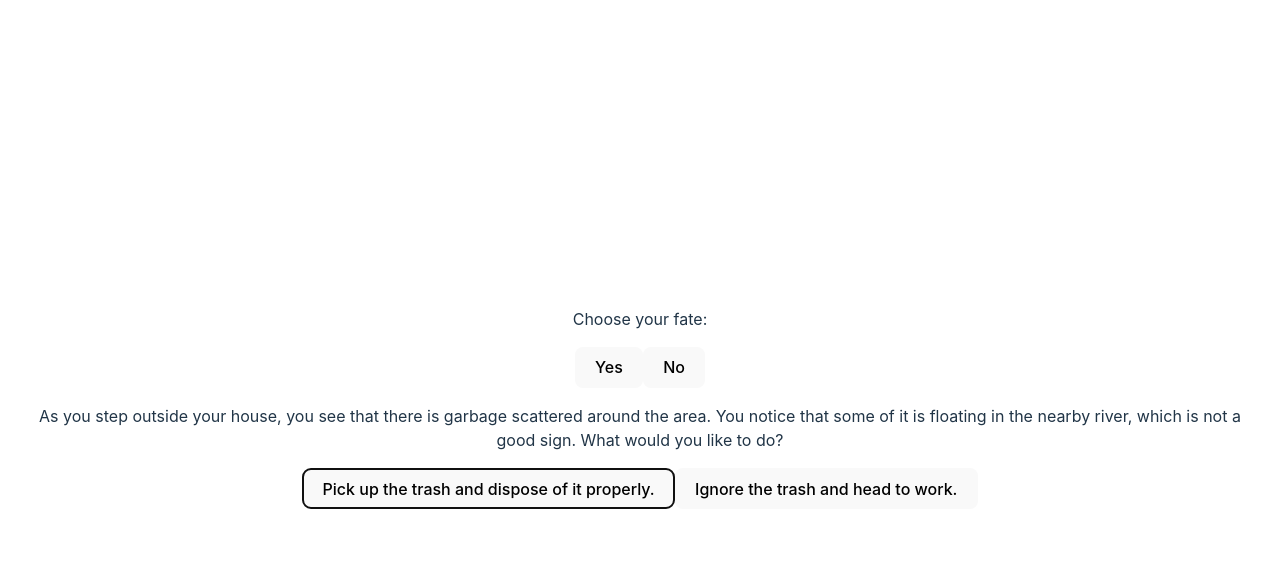
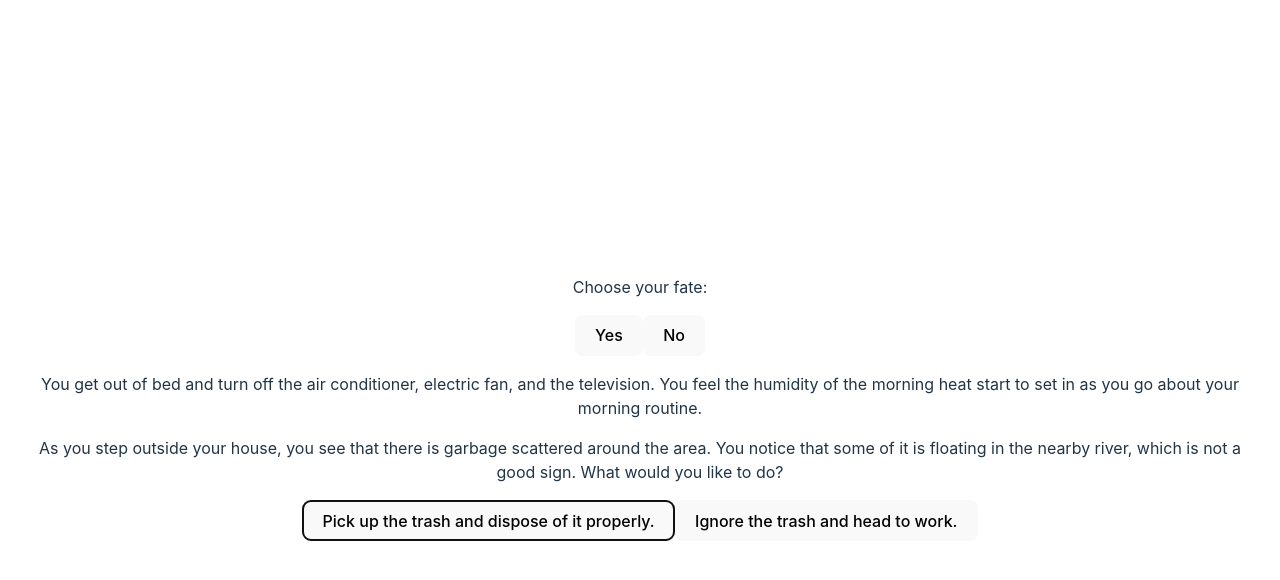
Before and after one commit to kingwell47/one-earth-one-chance-ie, a React (Vite) app: page / in a window 1280 px wide. Both pictures are taken after a click on the button "Turn off the air conditioner, fan, and television.". Shown: the top 580 px of the page. Built offline with nearby package versions, Linux system fonts and the light colour scheme.

Commit message:
added the result text for each choice

```diff
--- a/src/components/Game.jsx
+++ b/src/components/Game.jsx
@@ -6,7 +6,7 @@ const Game = () => {
   const [choices, setChoices] = useState([]);
   const [day, setDay] = useState(1);
   const [activeSceneId, setActiveSceneId] = useState(1);
-  const [result, setResult] = useState("");
+  const [resultText, setResultText] = useState("");
   const [calamity, setCalamity] = useState(5);
 
   //Choice Storage
@@ -32,7 +32,7 @@ const Game = () => {
   // Game Logic
   const dayData = gameData[day];
 
-  const currentScene = dayData.scenes[activeSceneId];
+  const scenes = dayData.scenes;
 
   return (
     <div>
@@ -51,7 +51,9 @@ const Game = () => {
       {choices.length > 0 && (
         <button onClick={handleClearStorage}>Clear Choices</button>
       )}
-      <Scene currentScene={currentScene} setActiveSceneId={setActiveSceneId} />
+      {resultText ? <p>{resultText}</p> : <></>}
+      {console.log(resultText)}
+      <Scene scenes={scenes} />
     </div>
   );
 };
--- a/src/components/Scene.jsx
+++ b/src/components/Scene.jsx
@@ -1,19 +1,27 @@
-import React from "react";
+import React, { useState } from "react";
 
-const Scene = ({ currentScene, setActiveSceneId }) => {
-  const { text, choices } = currentScene;
+const Scene = ({ scenes }) => {
+  const [currentSceneId, setCurrentSceneId] = useState(1);
+  const [resultText, setResultText] = useState("");
+  const node = scenes[currentSceneId];
 
-  const handleClick = () => {
+  const handleClick = (sceneId, resultText) => {
     //change scene
+    setCurrentSceneId(sceneId);
     //set result
+    if (resultText) setResultText(resultText);
     //modify calamity
   };
 
   return (
     <div>
-      <p>{text}</p>
-      {choices.map((choice, index) => (
-        <button key={index} onClick={() => setActiveSceneId(choice.nextScene)}>
+      {resultText ? <p>{resultText}</p> : <></>}
+      <p>{node.text}</p>
+      {node.choices.map((choice, index) => (
+        <button
+          key={index}
+          onClick={() => handleClick(choice.nextScene, choice.result)}
+        >
           {choice.text}
         </button>
       ))}
--- a/src/english.json
+++ b/src/english.json
@@ -74,14 +74,14 @@
             "id": 1,
             "result": "You decide to buy bottled water from the convenience store. After paying for your drink, you notice that there is a nearby trash can where you can dispose of your bottle. You quickly throw it in the bin and make your way to the office.",
             "calamityModifier": 1,
-            "nextScene": 6
+            "nextScene": 5
           },
           {
             "text": "Refill your reusable water bottle at the water dispenser in your office building.",
             "id": 2,
             "result": "You choose to refill your reusable water bottle at the water dispenser in your office building. You feel good about making an environmentally friendly choice.",
             "calamityModifier": -1,
-            "nextScene": 6
+            "nextScene": 5
           }
         ]
       }
```
